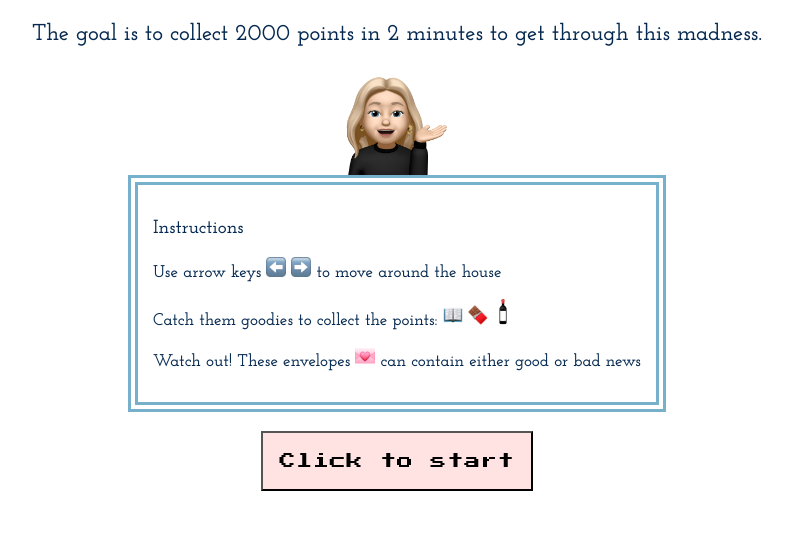
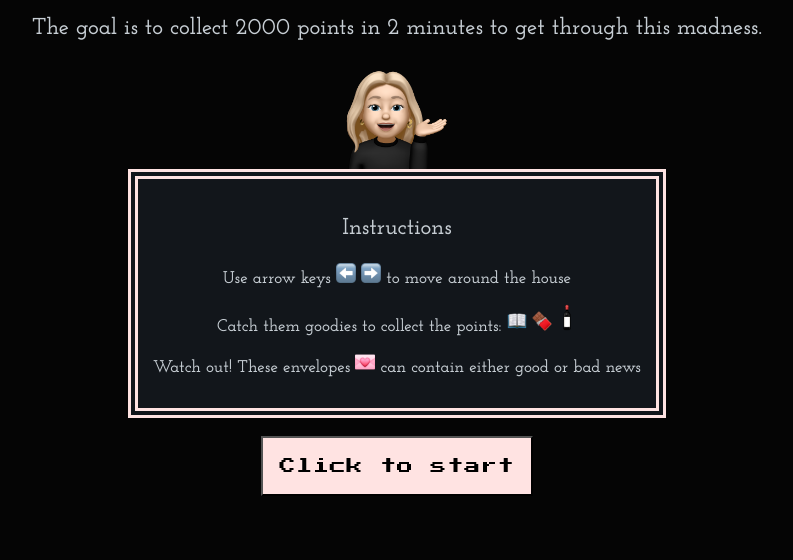
Before and after one commit to anna-mazurek/anna_lockdown_escape, a plain HTML site: page index.html in a window 1280 px wide. Shown: the part 240-800 px from the top of the page, without its empty margins (243-1036 px from the left). Drawn offline with Linux system fonts and the light colour scheme.

Commit message:
layout change

```diff
--- a/css/style.css
+++ b/css/style.css
@@ -3,13 +3,17 @@
 @import url("https://fonts.googleapis.com/css?family=Rubik:700&display=swap");
 @import url("https://fonts.googleapis.com/css2?family=Press+Start+2P&display=swap");
 
+body {
+  background-color: rgb(5, 5, 5);
+}
+
 .splash {
   margin: 0 auto;
-  width: 75%;
+  width: 70%;
   height: 750px;
   font-family: "Josefin Slab", serif;
   font-size: 16px;
-  color: rgb(5, 41, 80);
+  color: rgb(199, 206, 212);
   display: flex;
   flex-direction: column;
   align-items: center;
@@ -75,14 +79,19 @@ p {
 
 .box {
   position: relative;
-  background-color: white;
+  background-color: rgba(34, 44, 56, 0.438);
   flex-direction: column;
   box-sizing: border-box;
   padding: 15px;
   font-family: "Josefin Slab", serif;
+  text-align: center;
   border: 10px;
   border-style: double;
-  border-color: rgb(119, 176, 202);
+  border-color: #ffe3e2;
+}
+
+.instr {
+  font-size: 23px;
 }
 
 .start-button {
@@ -107,13 +116,13 @@ p {
 }
 
 .score {
-  color: #000000;
+  color: #ffffff;
   font-family: "Press Start 2P", cursive;
   font-size: 20px;
 }
 
 .time {
-  color: #000000;
+  color: #ffffff;
   font-family: "Press Start 2P", cursive;
   font-size: 20px;
 }
@@ -123,10 +132,12 @@ p {
   display: flex;
   flex-direction: column;
   align-items: center;
-  height: 400px;
-  width: 60%;
+  height: 100vh;
+  width: 100%;
   font-family: "Press Start 2P", cursive;
+  color: #ffffff;
   padding-top: 6%;
+  background-image: url("../img/glitch.jpg");
 }
 
 .hearts {
--- a/src/main.js
+++ b/src/main.js
@@ -30,7 +30,7 @@ function createSplashScreen() {
       </h2>
       <img class="anna-hand" src="img/thereyougo.png" />
       <div class="box">
-          <h3>Instructions</h3>
+          <h3 class="instr">Instructions</h3>
           <p>
             Use arrow keys <img class="emoji" src="img/left-arrow.png" />
             <img class="emoji" src="img/right-arrow.png" /> to move around
@@ -42,8 +42,9 @@ function createSplashScreen() {
           <img class="emoji" src="img/wine.png" />
           </p>
           <p>
-            Watch out! These envelopes
-            <img class="emoji" src="img/letter.png" /> can contain either good or bad news
+          Watch out! These envelopes
+            <img class="emoji" src="img/letter.png" />
+          can contain either good or bad news
           </p>
         </div>
       <button class="start-button">Click to start</button>
```
Also changed, not shown: img/glitch.jpg (added), img/glitch1.jpg (added), img/glitch3.jpg (added), img/glitch4.jpg (added), 2 other files.
